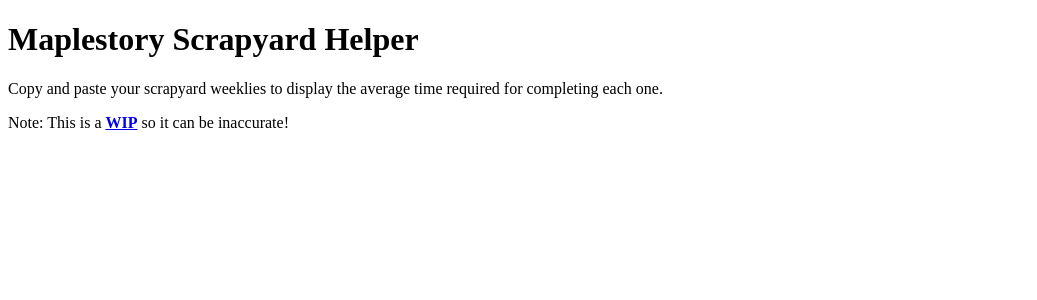
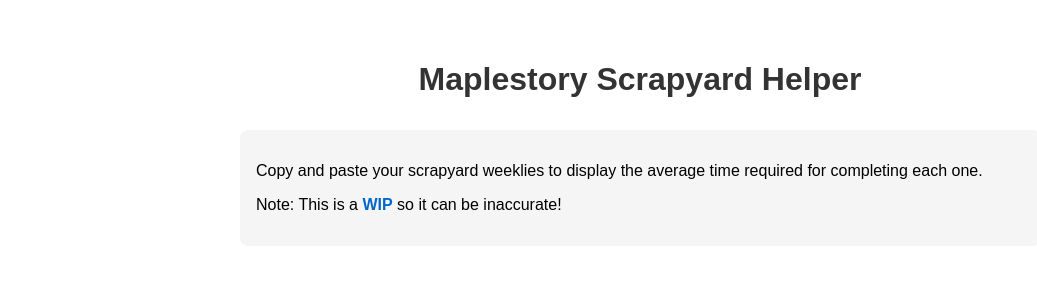
Before and after one commit to Hiroeme/scrapyardHelper, a React (Vite) app: page / in a window 1280 px wide. Shown: the top 300 px of the page, without its empty margins (0-1037 px from the left). Built offline with nearby package versions, Linux system fonts and the light colour scheme.

Commit message:
Added css styling

```diff
--- /dev/null
+++ b/src/App.css
@@ -0,0 +1,65 @@
+.container {
+  max-width: 800px;
+  margin: 0 auto;
+  padding: 2rem;
+  font-family: Arial, sans-serif;
+}
+
+.title {
+  color: #333;
+  text-align: center;
+  margin-bottom: 2rem;
+}
+
+.instructions {
+  background-color: #f5f5f5;
+  padding: 1rem;
+  border-radius: 8px;
+  margin-bottom: 2rem;
+}
+
+.link {
+  color: #0066cc;
+  text-decoration: none;
+}
+
+.link:hover {
+  text-decoration: underline;
+}
+
+.image-container {
+  display: flex;
+  justify-content: center;
+  margin: 2rem 0;
+}
+
+.image-container img {
+  max-height: 500px;
+  max-width: 500px;
+  border-radius: 8px;
+  box-shadow: 0 2px 4px rgba(0, 0, 0, 0.1);
+}
+
+.quest-list {
+  list-style: none;
+  padding: 0;
+}
+
+.quest-item {
+  background-color: #fff;
+  padding: 1rem;
+  margin-bottom: 1rem;
+  border-radius: 8px;
+  box-shadow: 0 2px 4px rgba(0, 0, 0, 0.1);
+  display: flex;
+  justify-content: space-between;
+  align-items: center;
+}
+
+.quest-name {
+  font-weight: bold;
+}
+
+.quest-time {
+  color: #666;
+}
--- a/src/App.jsx
+++ b/src/App.jsx
@@ -1,3 +1,4 @@
+import './App.css';
 import usePreprocess from "./hooks/usePreprocess";
 import useTextExtract from "./hooks/useTextExtract";
 import useTextClean from "./hooks/useTextClean";
@@ -11,32 +12,32 @@
   useClipboard(setImage)
 
   return (
-    <div>
-      <h1>
+    <div className="container">
+      <h1 className="title">
         Maplestory Scrapyard Helper
       </h1>
-      <div>
+      <div className="instructions">
         <p>
           Copy and paste your scrapyard weeklies to display the average time required for completing each one.
         </p>
         <p>
-          Note: This is a <a href="https://github.com/Hiroeme/scrapyardHelper"><b>WIP</b></a> so it can be inaccurate!
+          Note: This is a <a href="https://github.com/Hiroeme/scrapyardHelper" className="link"><b>WIP</b></a> so it can be inaccurate!
         </p>
-      </div >
-      <div>
-        {image && <img style={{maxHeight: '500px', maxWidth: '500px'}} src={image} alt="copy pasted image" />}
       </div>
-      <div>
-        {/* {procImage && <img style={{maxHeight: '500px', maxWidth: '500px'}} src={procImage} alt="processed image" />} */}
+      <div className="image-container">
+        {image && <img src={image} alt="copy pasted image" />}
       </div>
 
-      <ul>
-      {quests && quests.map(quest => (
-        <li key={quest.name}> Name: {quest.name} Average Time Required: {quest.averagetime}</li>
-      ))}
-      </ul>
-
-
+      {quests && (
+        <ul className="quest-list">
+          {quests.map(quest => (
+            <li key={quest.name} className="quest-item">
+              <span className="quest-name">Name: {quest.name}</span>
+              <span className="quest-time">Average Time Required: {quest.averagetime}</span>
+            </li>
+          ))}
+        </ul>
+      )}
     </div>
   )
 }
```
